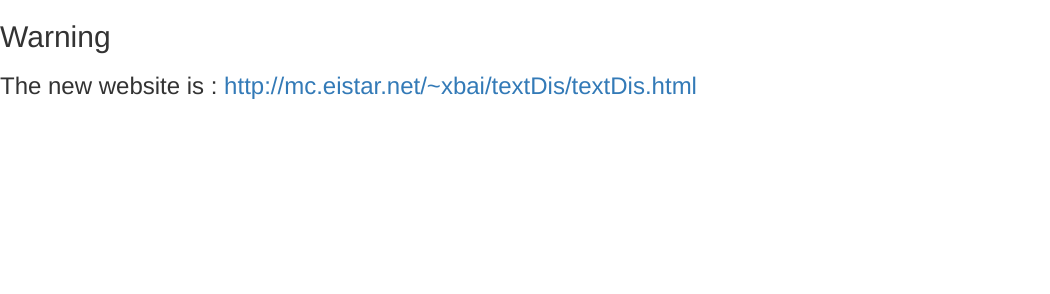
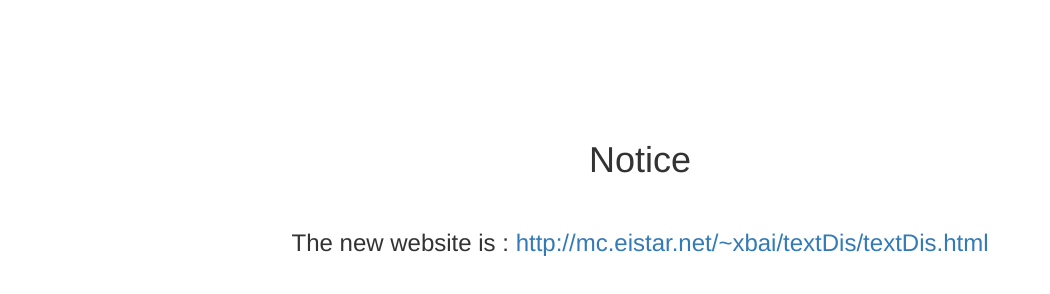
Before and after one commit to zchengquan/textDis, a plain HTML site: page index.html in a window 1280 px wide. Shown: the whole page, without its empty margins (0-1050 px from the left). Drawn offline with nearby package versions, Linux system fonts and the light colour scheme.

Commit message:
update the web

```diff
--- a/index.html
+++ b/index.html
@@ -30,10 +30,14 @@
   <hr>
   <!--h4>Chengquan Zhang, Cong Yao, Baoguang Shi, Xiang Bai</h4 -->
   <!--img style="width: 800px; height: 400px;" alt="dsp_model" src="MSRA.jpg"-->
-  <h2>Warning</h2>
+  <div class="container" style="width:900px">
+  <br><br><br>
+  <br><br><br>
+  <h1 align="center">Notice</h1>
+  <br>
   <!--h3>please go to new site: <a href="./textDis.html">mclab_textDis</a></h3-->
-  <h3>The new website is : <a href="http://mc.eistar.net/~xbai/textDis/textDis.html">http://mc.eistar.net/~xbai/textDis/textDis.html</a> </h3>
-
+  <h3 align="center">The new website is : <a href="http://mc.eistar.net/~xbai/textDis/textDis.html">http://mc.eistar.net/~xbai/textDis/textDis.html</a> </h3>
+  </div>
 
   </body>
 </html>
```
